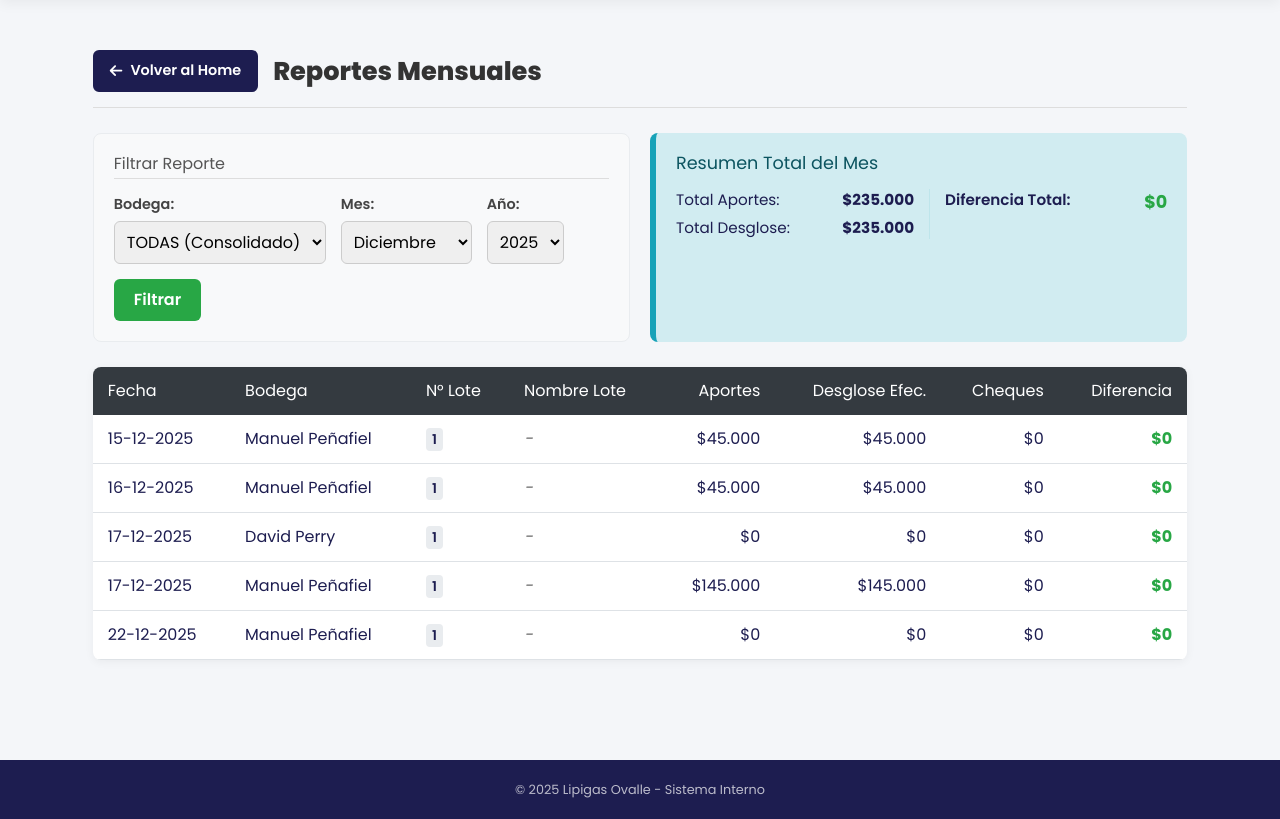
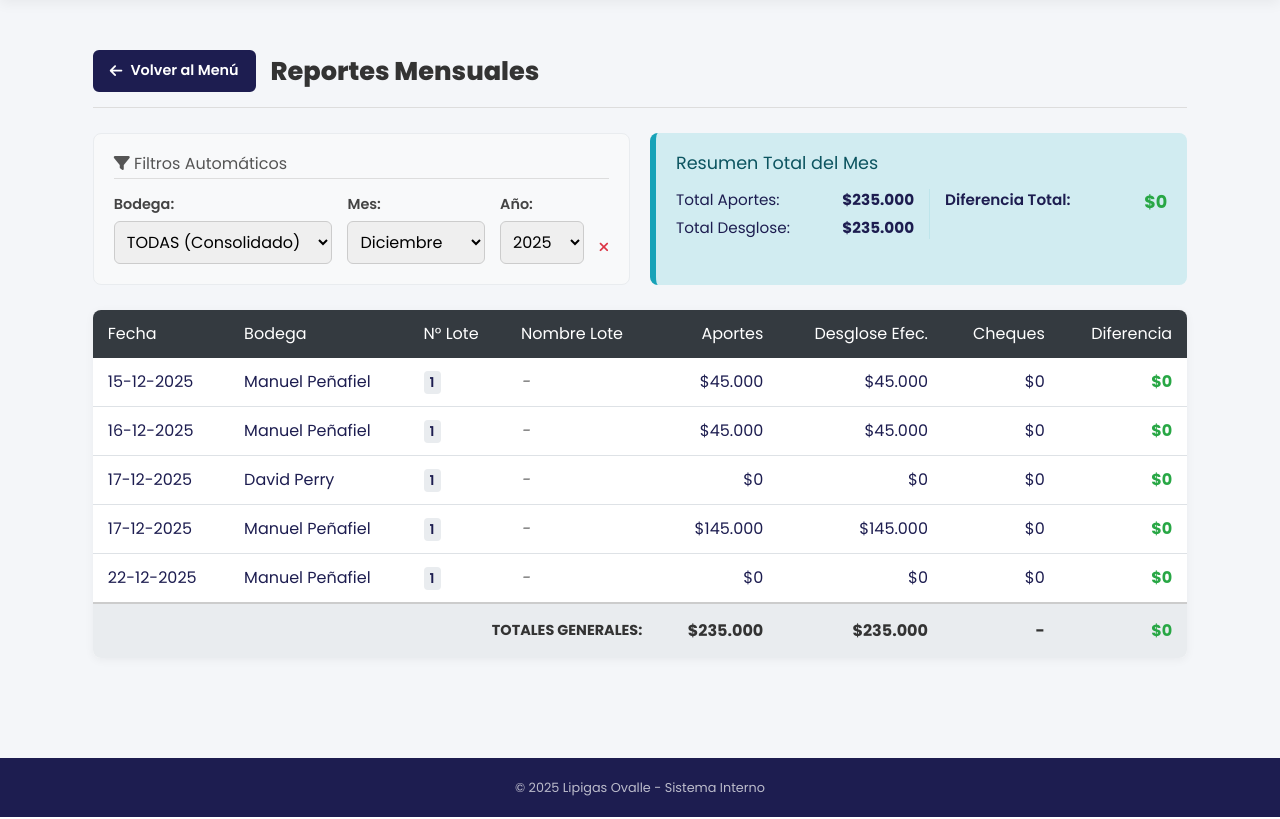
Before and after one commit to matyaraya085-creator/proyecto-depositos-web, a Django app: page /reportes/ in a window 1280 px wide. Shown: the part 127-946 px from the top of the page. Run offline with Django 5.2, Linux system fonts and the light colour scheme; a user stored in the database is signed in; data comes from the database, SQL or seed files in the repository; both versions use the stored data as it was after the commit.

Commit message:
push antes de capacitacion

```diff
--- a/gestion/templates/gestion/caja/banco_mensual.html
+++ b/gestion/templates/gestion/caja/banco_mensual.html
@@ -5,8 +5,8 @@
 
     <div style="display: flex; flex-wrap: wrap; justify-content: space-between; align-items: center; margin-bottom: 25px; border-bottom: 1px solid #ddd; padding-bottom: 15px;">
         <div style="display: flex; align-items: center; gap: 15px;">
-            <a href="{% url 'home' %}" class="btn-workers" style="background-color: var(--lipi-blue); color: white; padding: 8px 15px; text-decoration: none; border-radius: 6px; font-family: 'Poppins', sans-serif;">
-                <i class="fas fa-arrow-left"></i> Volver al Home
+            <a href="{% url 'total_dia' %}" class="btn-workers" style="background-color: var(--lipi-blue); color: white; padding: 8px 15px; text-decoration: none; border-radius: 6px; font-family: 'Poppins', sans-serif;">
+                <i class="fas fa-arrow-left"></i> Volver al Menú
             </a>
             <h2 class="dashboard-title" style="margin: 0; font-size: 1.6rem; color: #333;">Reportes Mensuales</h2>
         </div>
@@ -15,12 +15,15 @@
     <div style="display: grid; grid-template-columns: 1fr 1fr; gap: 20px; margin-bottom: 25px;">
 
         <div style="background-color: #f8f9fa; border-radius: 8px; padding: 20px; border: 1px solid #e9ecef;">
-            <h3 style="margin-top: 0; font-size: 1rem; color: #555; margin-bottom: 15px; border-bottom: 1px solid #ddd; padding-bottom: 5px;">Filtrar Reporte</h3>
+            <h3 style="margin-top: 0; font-size: 1rem; color: #555; margin-bottom: 15px; border-bottom: 1px solid #ddd; padding-bottom: 5px;">
+                <i class="fas fa-filter"></i> Filtros Automáticos
+            </h3>
 
             <form method="GET" action="" style="display: flex; gap: 15px; align-items: flex-end; flex-wrap: wrap;">
-                <div>
+
+                <div style="flex-grow: 1;">
                     <label style="display: block; font-weight: 600; font-size: 0.9rem; color: #444; margin-bottom: 5px;">Bodega:</label>
-                    <select name="bodega" style="padding: 8px; border: 1px solid #ccc; border-radius: 6px; min-width: 150px;">
+                    <select name="bodega" onchange="this.form.submit()" style="width: 100%; padding: 8px; border: 1px solid #ccc; border-radius: 6px;">
                         {% for bodega in bodegas_opciones %}
                         <option value="{{ bodega }}" {% if bodega == bodega_sel %}selected{% endif %}>
                             {{ bodega }}
@@ -29,9 +32,9 @@
                     </select>
                 </div>
 
-                <div>
+                <div style="flex-grow: 1;">
                     <label style="display: block; font-weight: 600; font-size: 0.9rem; color: #444; margin-bottom: 5px;">Mes:</label>
-                    <select name="mes" style="padding: 8px; border: 1px solid #ccc; border-radius: 6px;">
+                    <select name="mes" onchange="this.form.submit()" style="width: 100%; padding: 8px; border: 1px solid #ccc; border-radius: 6px;">
                         {% for valor, texto in meses_opciones %}
                         <option value="{{ valor }}" {% if valor == mes_sel %}selected{% endif %}>
                             {{ texto }}
@@ -40,9 +43,9 @@
                     </select>
                 </div>
 
-                <div>
+                <div style="flex-grow: 1;">
                     <label style="display: block; font-weight: 600; font-size: 0.9rem; color: #444; margin-bottom: 5px;">Año:</label>
-                    <select name="año" style="padding: 8px; border: 1px solid #ccc; border-radius: 6px;">
+                    <select name="año" onchange="this.form.submit()" style="width: 100%; padding: 8px; border: 1px solid #ccc; border-radius: 6px;">
                         {% for año in años_opciones %}
                         <option value="{{ año }}" {% if año == año_sel %}selected{% endif %}>
                             {{ año }}
@@ -51,9 +54,11 @@
                     </select>
                 </div>
 
-                <button type="submit" style="background-color: #28a745; color: white; border: none; padding: 9px 20px; border-radius: 6px; cursor: pointer; font-weight: 600;">
-                    Filtrar
-                </button>
+                <div style="padding-bottom: 5px;">
+                    <a href="?" style="color: #dc3545; font-size: 0.85rem; text-decoration: none; font-weight: 600;" title="Quitar todos los filtros">
+                        <i class="fas fa-times"></i>
+                    </a>
+                </div>
             </form>
         </div>
 
@@ -129,6 +134,20 @@
                 </tr>
                 {% endfor %}
             </tbody>
+
+            <tfoot style="background-color: #e9ecef; color: #333; font-weight: bold; border-top: 2px solid #ccc;">
+                <tr>
+                    <td colspan="4" style="padding: 15px 15px; text-align: right; text-transform: uppercase; font-size: 0.9rem;">Totales Generales:</td>
+                    <td style="padding: 15px 15px; text-align: right;" class="monto-fmt">{{ total_aportes }}</td>
+                    <td style="padding: 15px 15px; text-align: right;" class="monto-fmt">{{ total_desglose_general }}</td>
+                    <td style="padding: 15px 15px; text-align: right;">-</td>
+                    <td style="padding: 15px 15px; text-align: right;">
+                        <span class="monto-fmt {% if diferencia_real_total != 0 %}text-danger{% else %}text-success{% endif %}">
+                            {{ diferencia_real_total }}
+                        </span>
+                    </td>
+                </tr>
+            </tfoot>
         </table>
     </div>
 
@@ -139,26 +158,22 @@
         const montos = document.querySelectorAll(".monto-fmt");
 
         montos.forEach(function(el) {
-            // Limpiamos cualquier símbolo existente para obtener el número puro
+            // Limpiamos formato para obtener el número puro
             let textoLimpio = el.textContent.replace(/[$,.]/g, "").trim();
-            // Nota: Si tu backend ya manda formato con puntos, ajusta el replace.
-            // Asumo que el backend manda float puro o string simple basado en el HTML anterior.
-
-            // Si el backend manda floats tipo '10000,00' o '10000.0', usamos parseFloat
-            // Para asegurar compatibilidad con lo que recibes de Django (floatformat:0 a veces deja coma):
+            // Manejo robusto de decimales si vienen de Django con coma
             let valorOriginal = parseFloat(el.textContent.replace(',', '.')) || 0;
 
             let esNegativo = valorOriginal < 0;
             let valorAbsoluto = Math.abs(valorOriginal);
 
-            // Formatear miles (Estándar CL)
+            // Formatear a pesos chilenos
             let textoFormateado = "$" + valorAbsoluto.toLocaleString("es-CL");
 
             if (esNegativo) {
                 textoFormateado = "-" + textoFormateado;
                 el.style.color = "#dc3545"; // Rojo
             } else if (el.classList.contains('text-success')) {
-                el.style.color = "#28a745"; // Verde forzado
+                el.style.color = "#28a745"; // Verde
             }
 
             el.textContent = textoFormateado;
@@ -167,12 +182,10 @@
 </script>
 
 <style>
-    /* Estilos auxiliares copiados de la referencia para consistencia */
     .text-success { color: #28a745 !important; }
     .text-danger { color: #dc3545 !important; }
     .text-warning { color: #ffc107 !important; text-shadow: 0px 0px 1px #997404; }
 
-    /* Hover en filas de tabla */
     tbody tr:hover {
         background-color: rgba(0,0,0,0.02);
     }
--- a/gestion/templates/gestion/caja_trabajador/lista_rendiciones.html
+++ b/gestion/templates/gestion/caja_trabajador/lista_rendiciones.html
@@ -27,20 +27,22 @@
 
         <div class="d-flex align-items-center gap-3">
 
-            {% if user.is_superuser %}
             <form method="POST" class="d-flex align-items-center">
                 {% csrf_token %}
+
                 {% if esta_cerrado_global %}
+                    {% if user.is_superuser %}
                         <button type="submit" name="accion_global" value="abrir_dia" class="btn btn-warning btn-sm fw-bold shadow-sm" onclick="return confirm('¿Seguro que quieres reabrir la bodega completa?');">
                             <i class="fas fa-unlock me-1"></i> REABRIR DÍA
                         </button>
+                    {% endif %}
+
                 {% else %}
                     <button type="submit" name="accion_global" value="cerrar_dia" class="btn btn-danger btn-sm fw-bold shadow-sm" onclick="return confirm('¿Confirmas el CIERRE GLOBAL de hoy? Nadie podrá agregar ni editar turnos.');">
                         <i class="fas fa-lock me-1"></i> CERRAR DÍA
                     </button>
                 {% endif %}
             </form>
-            {% endif %}
 
             <form method="GET" class="d-flex align-items-center bg-white p-2 rounded shadow-sm border">
                 <input type="hidden" name="bodega" value="{{ bodega_id }}">
--- a/gestion/templates/gestion/caja_trabajador/reporte_mensual.html
+++ b/gestion/templates/gestion/caja_trabajador/reporte_mensual.html
@@ -232,9 +232,11 @@
                     </div>
 
                     <div class="mb-4 bg-light rounded p-3 border position-relative text-center">
+                        {% if user.is_superuser %}
                         <a href="{% url 'configurar_comisiones' %}" class="btn btn-sm btn-outline-secondary border-0 position-absolute top-0 end-0 m-2" title="Configurar Tarifas">
                             <i class="fas fa-cog"></i>
                         </a>
+                        {% endif %}
 
                         <span class="d-block text-success small fw-bold text-uppercase">💰 Comisión Estimada</span>
                         <h3 class="fw-bold text-success mb-0">${{ report_data.total_comision|intcomma }}</h3>
--- a/gestion/templates/gestion/core/base.html
+++ b/gestion/templates/gestion/core/base.html
@@ -35,9 +35,16 @@
         </div>
 
         <div class="header-right">
-            <a href="{% url 'gestion_trabajadores' %}" class="btn-workers">
-                <i class="fas fa-users"></i> Gestión Trabajadores
-            </a>
+
+            {% if user.is_superuser %}
+                <a href="{% url 'gestion_trabajadores' %}" class="btn-workers">
+                    <i class="fas fa-users"></i> Gestión Trabajadores
+                </a>
+            {% else %}
+                <span class="btn-workers btn-locked">
+                    <i class="fas fa-lock"></i> Gestión Trabajadores
+                </span>
+            {% endif %}
 
             <div class="notification-wrapper">
                 <i class="fas fa-bell notification-bell"></i>
--- a/static/css/estilos.css
+++ b/static/css/estilos.css
@@ -332,3 +332,31 @@ body {
     align-items: center;
     margin-top: auto; /* Esto asegura que el footer siempre baje */
 }
+
+/* --- ESTILOS PARA ELEMENTOS BLOQUEADOS --- */
+.item-locked {
+    background-color: #e9ecef !important; /* Gris claro */
+    color: #adb5bd !important; /* Texto gris */
+    pointer-events: none; /* Evita que se pueda hacer clic */
+    box-shadow: none !important;
+    border: 1px solid #dee2e6 !important;
+    transform: none !important; /* Evita el efecto de movimiento */
+    cursor: not-allowed;
+}
+
+.item-locked .card-icon-circle {
+    background-color: #dee2e6 !important; /* Círculo gris */
+}
+
+.item-locked .card-icon {
+    color: #6c757d !important; /* Ícono gris oscuro */
+}
+
+/* Para el botón del header */
+.btn-locked {
+    background-color: #e9ecef !important;
+    color: #adb5bd !important;
+    border-color: #dee2e6 !important;
+    pointer-events: none;
+    box-shadow: none !important;
+}
```
Also changed, not shown: gestion/templates/gestion/caja_trabajador/menu_trabajador.html (+6 -5 lines), gestion/templates/gestion/core/home.html (+16 -0 lines), gestion/templates/gestion/core/login.html (+24 -11 lines), gestion/views/caja_trabajador.py (+20 -8 lines), db.sqlite3. Lines whose indentation alone changed are shown as unchanged.
